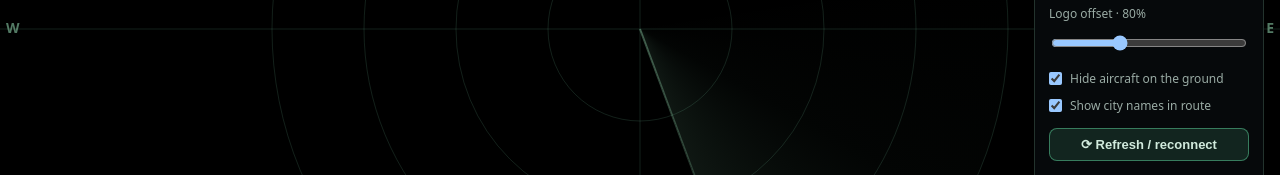
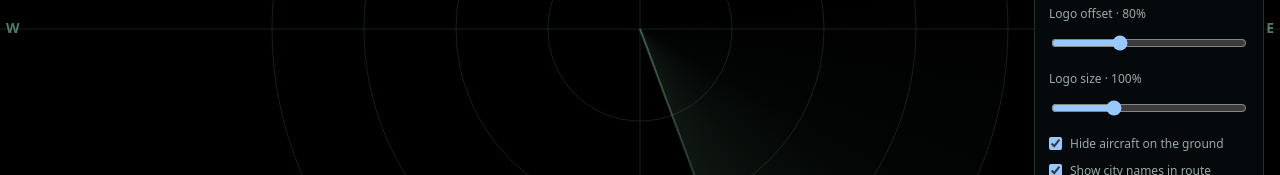
Before and after one commit to cado2010/airshow, a React (Vite) app in the folder app/: page / in a window 1280 px wide. Shown: the part 371-546 px from the top of the page. Built offline with nearby package versions, Linux system fonts and the light colour scheme; no server answers.

Commit message:
Logo sizing slider bar

```diff
--- a/app/src/components/ConfigPanel.tsx
+++ b/app/src/components/ConfigPanel.tsx
@@ -182,6 +182,18 @@ export function ConfigPanel() {
         />
       </label>
 
+      <label>
+        Logo size · {Math.round(config.logoScale * 100)}%
+        <input
+          type="range"
+          min={0.4}
+          max={2.5}
+          step={0.1}
+          value={config.logoScale}
+          onChange={(e) => update({ logoScale: Number(e.target.value) })}
+        />
+      </label>
+
       <label className="config-check">
         <input
           type="checkbox"
--- a/app/src/render/CeilingCanvas.tsx
+++ b/app/src/render/CeilingCanvas.tsx
@@ -181,7 +181,7 @@ export function CeilingCanvas() {
         drawSilhouette(ctx, cls, size, color);
         ctx.restore();
 
-        drawLogo(ctx, operator, pt, size, cfg.logoOffset);
+        drawLogo(ctx, operator, pt, size, cfg.logoOffset, cfg.logoScale);
         if (track.isNew) drawSpotterPulse(ctx, track, pt, size, now);
 
         plotted.push({ track, pt, size, cls, operator });
@@ -276,10 +276,11 @@ function drawLogo(
   pt: ScreenPoint,
   size: number,
   offset: number,
+  scale: number,
 ): void {
   const img = getLogo(operator);
   if (!logoReady(img)) return;
-  const w = Math.max(10, Math.min(30, size * 0.6));
+  const w = Math.max(10, Math.min(30, size * 0.6)) * scale;
   const h = (img.naturalHeight / img.naturalWidth) * w;
   const dy = offset * size;
   ctx.globalAlpha = 0.95;
--- a/app/src/state/store.ts
+++ b/app/src/state/store.ts
@@ -14,6 +14,7 @@ const DEFAULT_CONFIG: AirShowConfig = {
   locationLabel: "DFW Area",
   hideGround: true,
   logoOffset: 0.8,
+  logoScale: 1.0,
   routeCityNames: true,
 };
 
--- a/app/src/types.ts
+++ b/app/src/types.ts
@@ -31,6 +31,8 @@ export interface AirShowConfig {
   hideGround: boolean;
   /** Logo offset from the aircraft center, as a multiple of its size. */
   logoOffset: number;
+  /** Multiplier applied to the rendered airline logo size. */
+  logoScale: number;
   /** Show city names instead of airport codes in the route line. */
   routeCityNames: boolean;
 }
```
